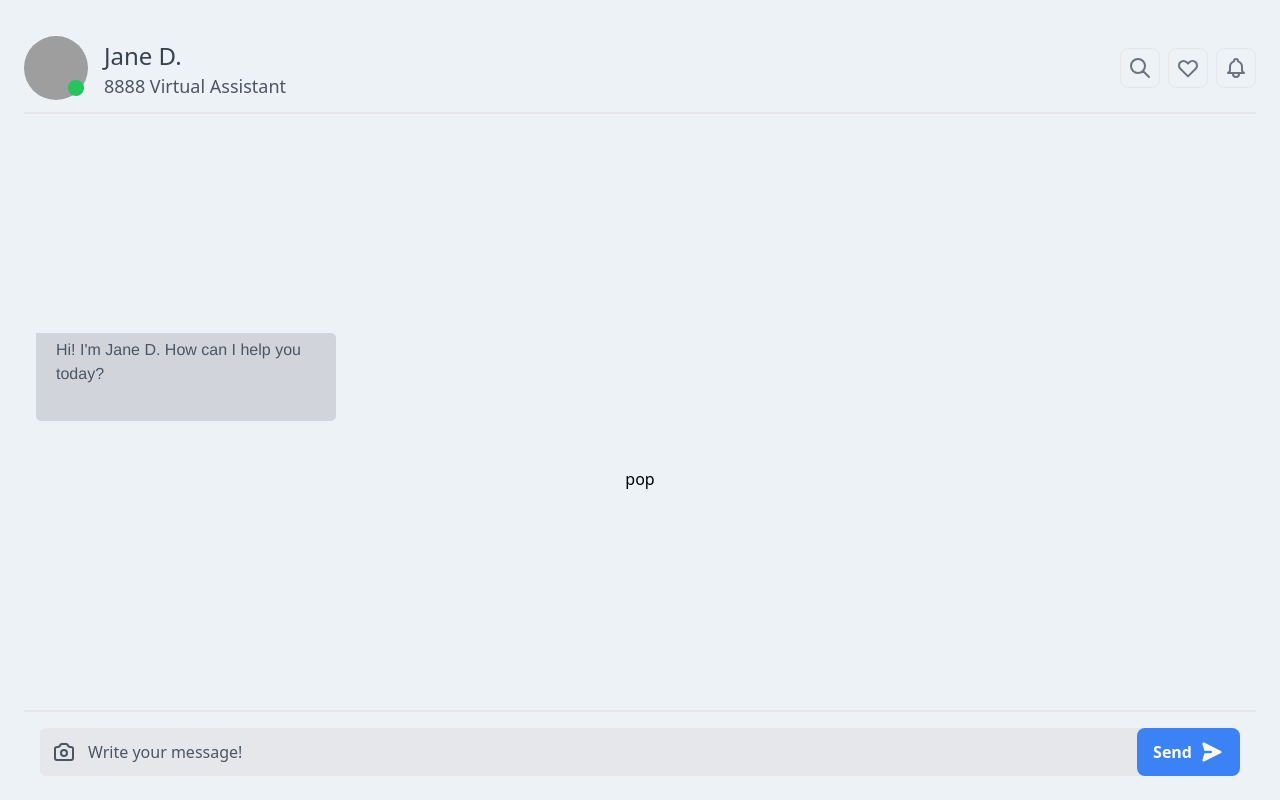
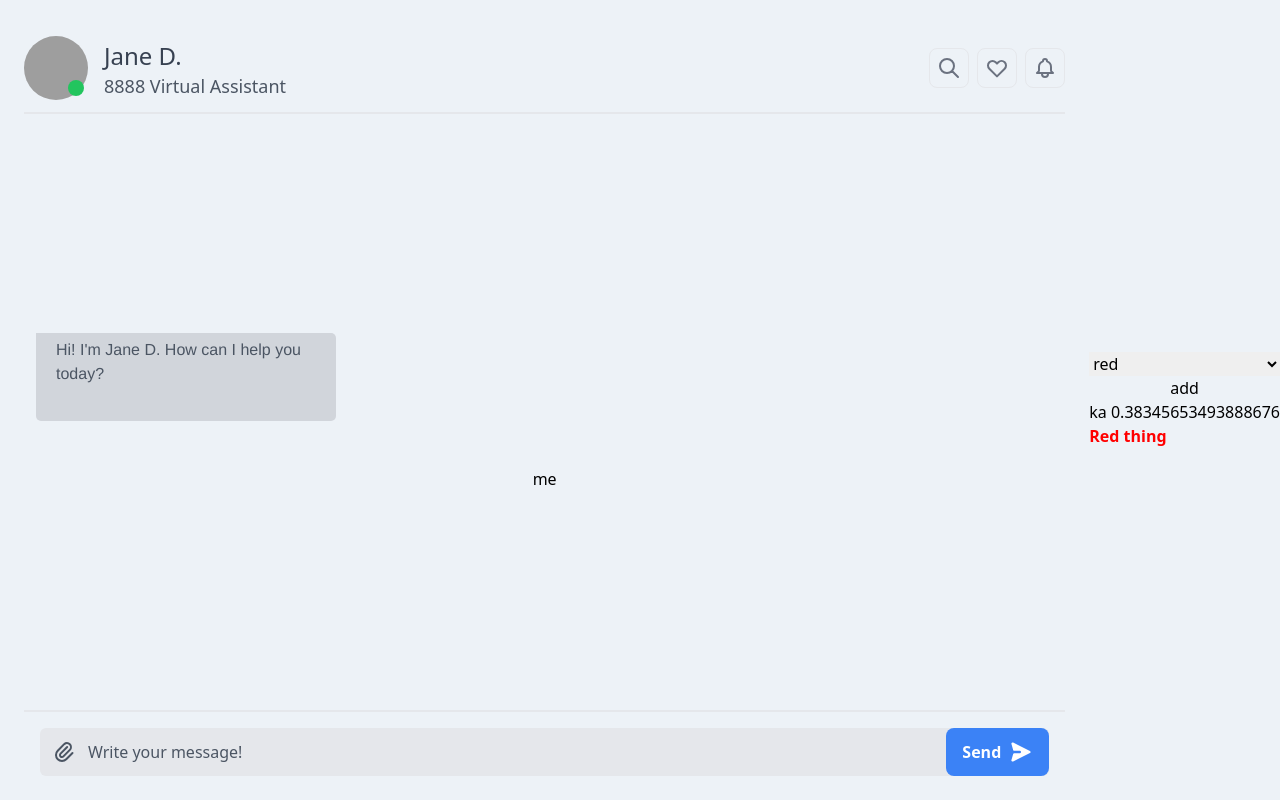
Before and after one commit to silverstory/my-bot, a SvelteKit app: page / in a window 1280 px wide. Built offline with nearby package versions, Linux system fonts and the light colour scheme; grey boxes are pictures that could not be loaded.

Commit message:
added components

```diff
--- a/src/routes/+page.svelte
+++ b/src/routes/+page.svelte
@@ -2,8 +2,13 @@
 <script>
   import ChatBox from "../shared/ChatBox.svelte";
   import BouncingDots from "../shared/BouncingDots.svelte";
+  import Home from "../shared/testdrive/Home.svelte";
   import { onMount } from "svelte";
   import { afterUpdate, tick } from "svelte";
+
+  function sleep(ms) {
+    return new Promise(resolve => setTimeout(resolve, ms));
+  }
 
   function readingTime(text) {
     const wps = 225 / 60;
@@ -48,7 +53,7 @@
     };
   });
 
-  function popnew() {
+  function handleBot() {
     const text =
       "Lorem Ipsum is simply dummy text of the printing and typesetting industry.";
 
@@ -67,6 +72,33 @@
     displacement = 0;
     active_index = current.length - 1;
     popchat();
+  }
+
+  async function handleUser() {
+    const text =
+      "Lorem Ipsum is simply dummy text of the printing and typesetting industry.";
+
+    const readtime = readingTime(text);
+    const time = readtime < 2000 ? 100 : 200;
+
+    current = [
+      ...current,
+      {
+        text: text,
+        who: "you",
+        ready: false,
+        isolateDelay: time,
+      },
+    ];
+    displacement = 0;
+    active_index = current.length - 1;
+
+    popchat();
+
+    await sleep(3500);
+
+    handleBot();
+
   }
 
 
@@ -181,7 +213,7 @@
     {#each current as { text, who, ready, isolateDelay }}
       <ChatBox {who} {text} {ready} {isolateDelay} />
     {/each}
-    <button on:click={popnew}>pop</button>
+    <button on:click={handleUser}>me</button>
   </div>
   <div class="border-t-2 border-gray-200 px-4 pt-4 mb-2 sm:mb-0">
     <div class="relative flex">
@@ -193,7 +225,16 @@
                 </svg>
              </button>
           </span> -->
+      <!-- file attach big button -->
       <span class="absolute inset-y-0 flex items-center">
+        <button type="button" class="inline-flex items-center justify-center rounded-full h-12 w-12 transition duration-500 ease-in-out text-gray-500 hover:bg-gray-300 focus:outline-none">
+          <svg xmlns="http://www.w3.org/2000/svg" fill="none" viewBox="0 0 24 24" stroke="currentColor" class="h-6 w-6 text-gray-600">
+            <path stroke-linecap="round" stroke-linejoin="round" stroke-width="2" d="M15.172 7l-6.586 6.586a2 2 0 102.828 2.828l6.414-6.586a4 4 0 00-5.656-5.656l-6.415 6.585a6 6 0 108.486 8.486L20.5 13"></path>
+          </svg>
+        </button>
+      </span>
+      <!-- camera button - before -->
+      <!-- <span class="absolute inset-y-0 flex items-center">
         <button
           type="button"
           class="inline-flex items-center justify-center rounded-full h-12 w-12 transition duration-500 ease-in-out text-gray-500 hover:bg-gray-300 focus:outline-none"
@@ -219,7 +260,7 @@
             />
           </svg>
         </button>
-      </span>
+      </span> -->
       <!-- <input
         type="text"
         placeholder="Write your message!"
@@ -271,7 +312,9 @@
     </div>
   </div>
 </div>
-
+<div class="flex flex-col">
+<Home />
+</div>
 <style>
   .scrollbar-w-2::-webkit-scrollbar {
     width: 0.25rem;
--- a/src/shared/ChatBox.svelte
+++ b/src/shared/ChatBox.svelte
@@ -92,8 +92,12 @@
     border-bottom-right-radius: 0px;
     float: right;
     clear: both;
-    background: #3865f4;
-    color: #fff;
+    /* background: #3865f4;
+    color: #fff; */
+    --tw-bg-opacity: 1;
+    background-color: rgb(37 99 235 / var(--tw-bg-opacity));
+    --tw-text-opacity: 1;
+    color: rgb(255 255 255 / var(--tw-text-opacity));
   }
 
   .them {
@@ -116,4 +120,14 @@
     color: rgb(75 85 99 / var(--tw-text-opacity));
   }
 
+  .bg-blue-600 {
+    --tw-bg-opacity: 1;
+    background-color: rgb(37 99 235 / var(--tw-bg-opacity));
+  }
+
+  .text-white {
+    --tw-text-opacity: 1;
+    color: rgb(255 255 255 / var(--tw-text-opacity));
+  }
+
 </style>
--- /dev/null
+++ b/src/shared/testdrive/BlueThing.svelte
@@ -0,0 +1,7 @@
+<strong>Blue thing</strong>
+
+<style>
+	strong {
+		color: blue;
+	}
+</style>
--- /dev/null
+++ b/src/shared/testdrive/GreenThing.svelte
@@ -0,0 +1,7 @@
+<strong>Green thing</strong>
+
+<style>
+	strong {
+		color: green;
+	}
+</style>
--- /dev/null
+++ b/src/shared/testdrive/Home.svelte
@@ -0,0 +1,35 @@
+<script>
+	import RedThing from './RedThing.svelte';
+	import GreenThing from './GreenThing.svelte';
+	import BlueThing from './BlueThing.svelte';
+// 	import Gago, { component } from './Gago.svelte';
+	import Super from './Super.svelte';
+
+	const options = [
+		{ color: 'red',   component: RedThing   },
+		{ color: 'green', component: GreenThing },
+		{ color: 'blue',  component: BlueThing  },
+	];
+
+	let ka = [{id: Math.random(), message: 'ka', component: RedThing},];
+
+	let selected = options[0];
+
+		function add() {
+			ka = ka.concat({id: Math.random(), message: 'hello', component: selected.component });
+	}
+
+</script>
+
+<select bind:value={selected}>
+	{#each options as option}
+		<option value={option}>{option.color}</option>
+	{/each}
+</select>
+
+<button on:click={add}>add
+</button>
+
+{#each ka as a (a.id) }
+	<Super component={a.component} message={a.message} id={a.id} />
+{/each}
--- /dev/null
+++ b/src/shared/testdrive/RedThing.svelte
@@ -0,0 +1,7 @@
+<strong>Red thing</strong>
+
+<style>
+	strong {
+		color: red;
+	}
+</style>
--- /dev/null
+++ b/src/shared/testdrive/Super.svelte
@@ -0,0 +1,15 @@
+<script context="module">
+
+</script>
+
+<script>
+	export let component;
+	export let message;
+	export let id;
+</script>
+
+<h1>
+	{message} {id}
+</h1>
+
+<svelte:component this={component}/>
```
Also changed, not shown: svelte-things-for-chat.txt (added).
